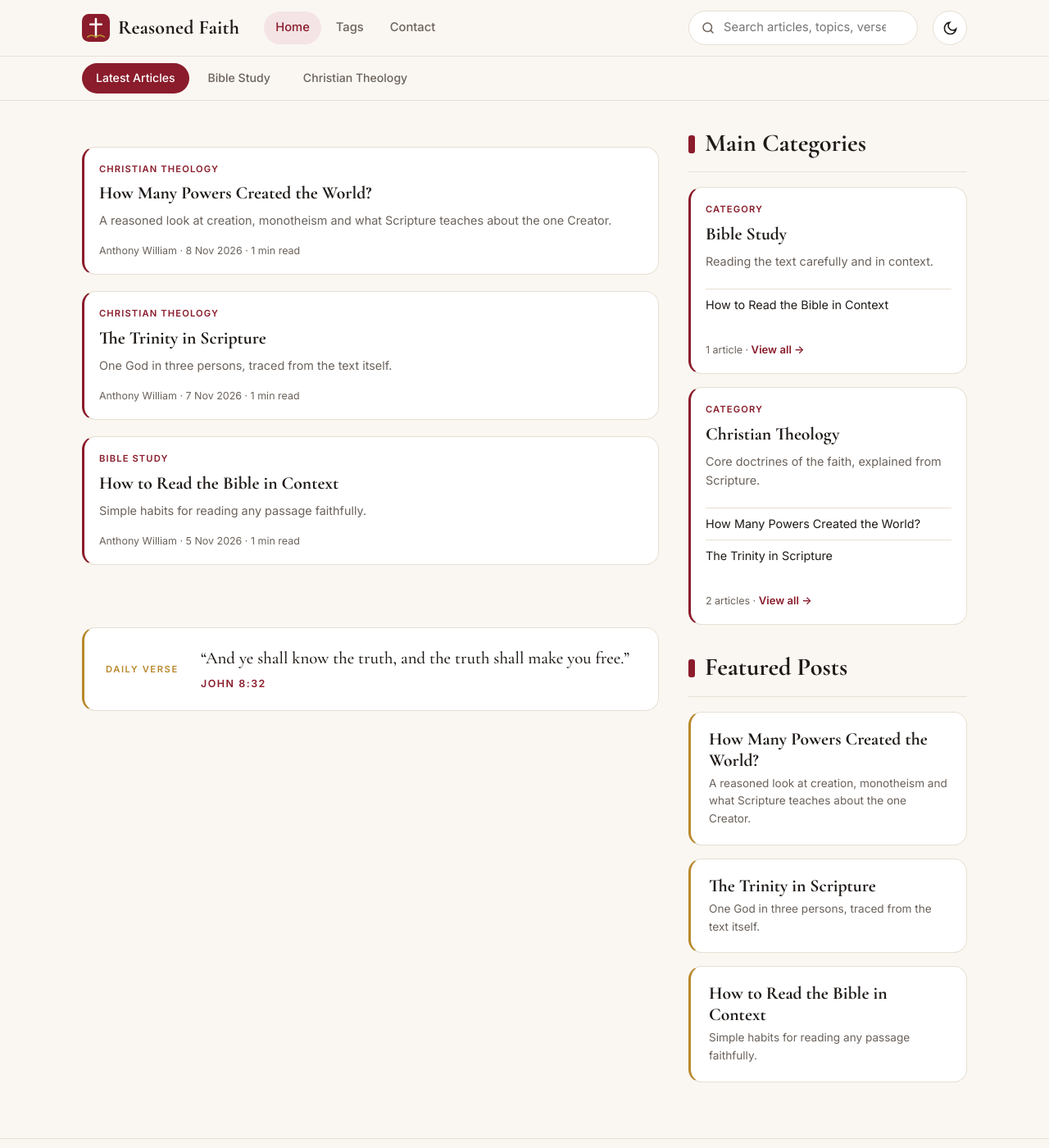
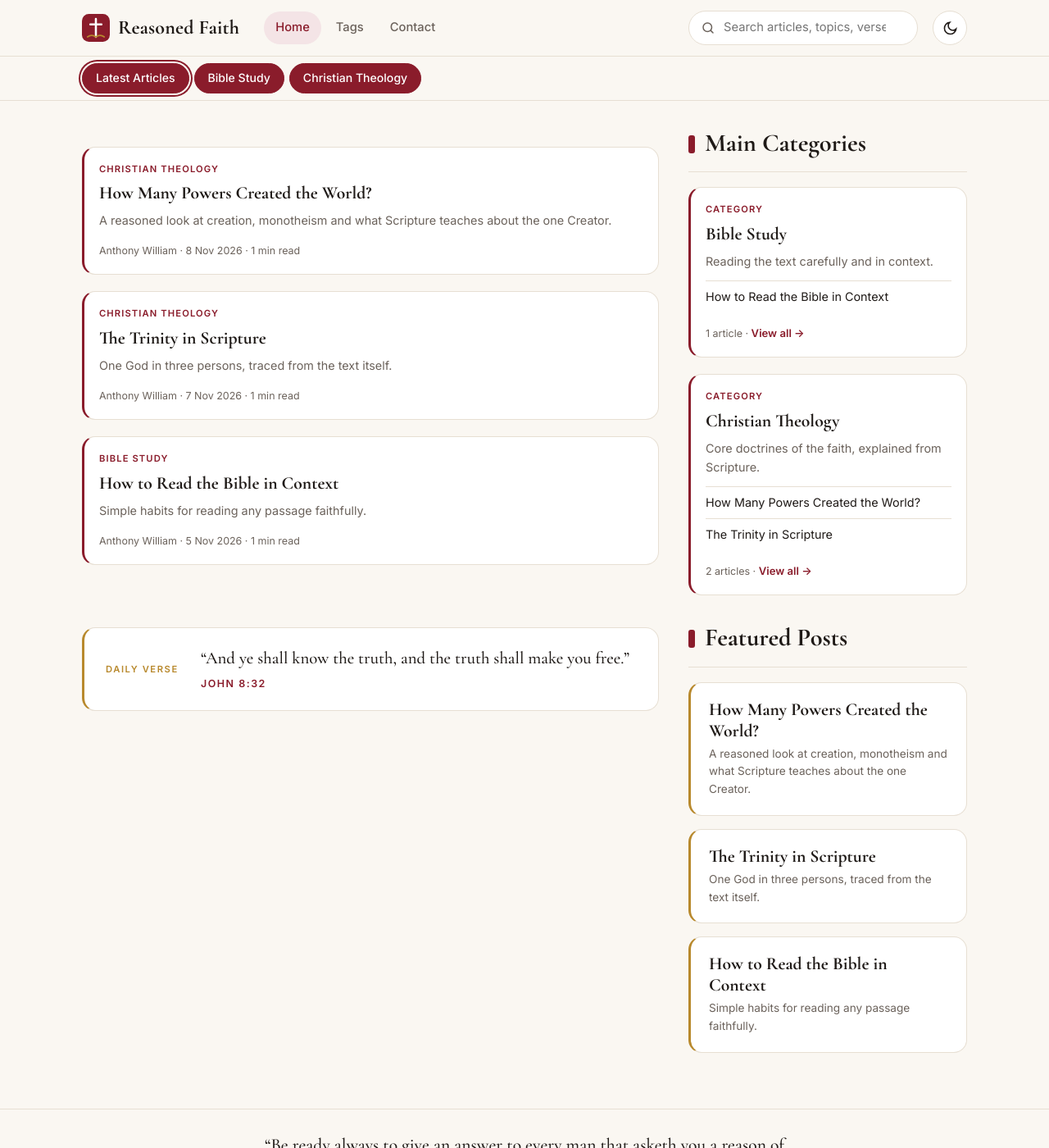
Before and after one commit to Reasoned-faith/reasoned-faith.github.io, a Jekyll site: the page built from index.html, in a window 1280 px wide and 1400 px high. Shown: the whole window at 82% size. Built offline with Jekyll 4.4.1, drawn with Linux system fonts in a browser that asks for light colours.

Commit message:
Update style.css

```diff
--- a/assets/css/style.css
+++ b/assets/css/style.css
@@ -194,3 +194,19 @@ footer .wrap{display:flex;flex-direction:column;align-items:center;text-align:ce
 .vb-ref{display:block;margin-top:6px;font-style:normal;font-size:.78rem;font-weight:600;letter-spacing:.12em;text-transform:uppercase;color:var(--accent);transition:opacity .35s}
 @media (max-width:900px){.verse-bar.vd{display:none}.verse-bar{flex-direction:column;align-items:flex-start;gap:8px}.vb-label{width:auto}}
 @media (min-width:901px){.verse-bar.vm{display:none}}
+
+/* Category cards (same look as Latest Articles) */
+.maincats{gap:20px}
+.catcard h3 a{color:inherit}.catcard h3 a:hover{color:var(--accent)}
+.catcard .lines{margin:4px 0 0}.catcard .meta a{color:var(--accent)}
+
+/* All category pills look like "Latest Articles" */
+.subnav a{background:var(--accent);color:#fff;border-color:var(--accent)}
+.subnav a:hover{background:var(--accent);color:#fff;border-color:var(--text);filter:brightness(1.12)}
+.subnav a.on{box-shadow:0 0 0 2px var(--bg),0 0 0 4px var(--accent)}
+:root[data-theme="dark"] .subnav a{color:#14110f}
+@media (prefers-color-scheme:dark){:root:not([data-theme="light"]) .subnav a{color:#14110f}}
+
+/* Footer: stack everything vertically (verse stays as is) */
+.f-contact{flex-direction:column;align-items:center}
+.f-links{flex-direction:column;align-items:center;gap:10px}
```
